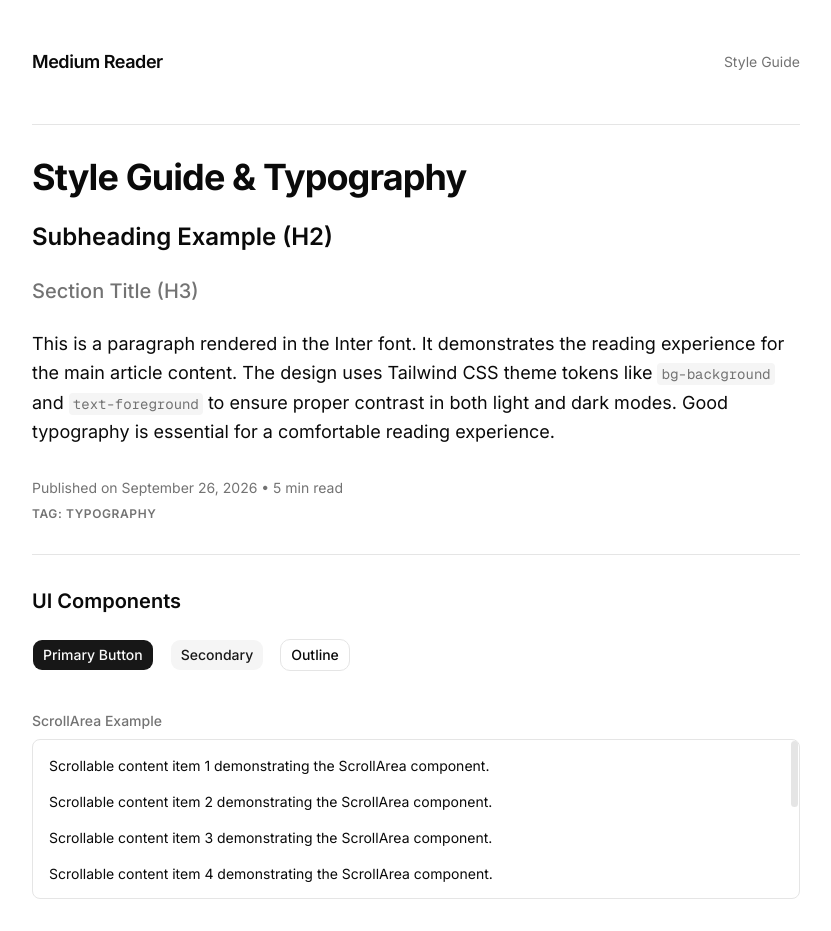
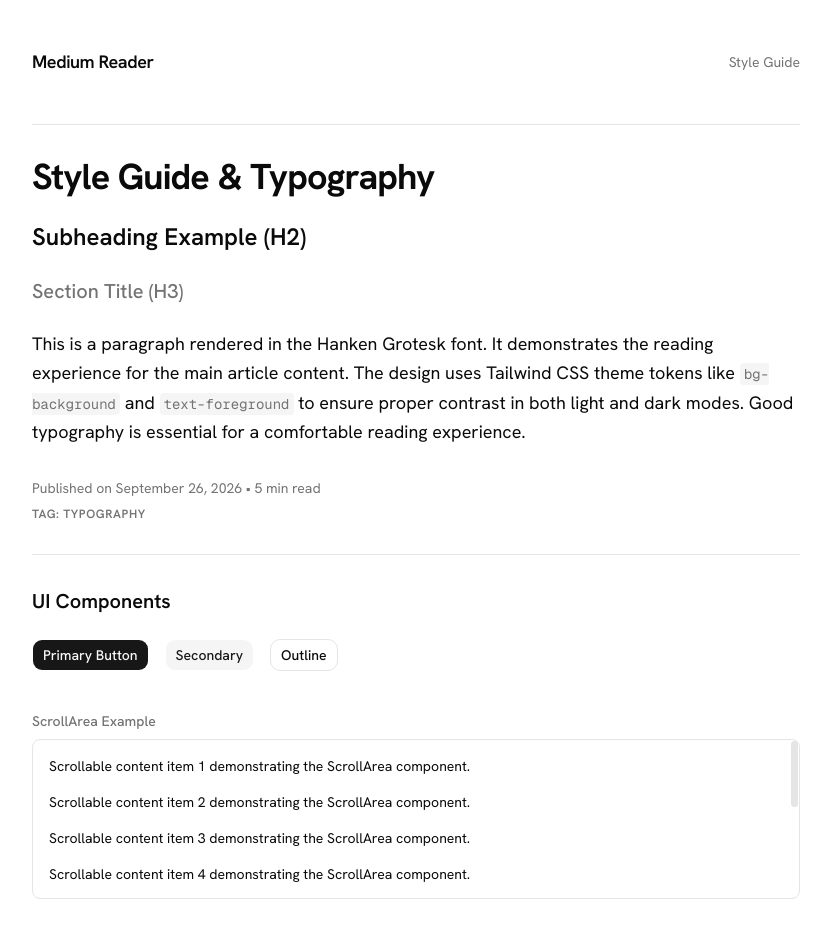
Before and after one commit to richmondsogo/medium-reader, a Next.js app: page /style-guide in a window 1280 px wide. Shown: the whole page, without its empty margins (224-1055 px from the left). Built offline with nearby package versions, Linux system fonts and the light colour scheme.

Commit message:
feat: smooth scroll, swap Inter for Hanken Grotesk

```diff
--- a/src/app/(reader)/reader-shell.tsx
+++ b/src/app/(reader)/reader-shell.tsx
@@ -14,7 +14,7 @@ export function ReaderShell({ children }: { children: ReactNode }) {
       <main
         className={`${
           isArticle ? "flex" : "hidden md:flex"
-        } flex-1 flex-col min-w-0 h-full overflow-auto bg-background
+        } flex-1 flex-col min-w-0 h-full overflow-auto scroll-smooth bg-background
           [scrollbar-width:thin] [scrollbar-color:transparent_transparent]
           hover:[scrollbar-color:var(--border)_transparent]
           [&::-webkit-scrollbar]:w-1.5
--- a/src/app/(reader)/sidebar.tsx
+++ b/src/app/(reader)/sidebar.tsx
@@ -19,7 +19,7 @@ export function Sidebar({ className }: { className?: string } = {}) {
         <span className="font-sans text-[15px] font-medium text-foreground">Digest</span>
       </div>
       <div
-        className="flex-1 min-h-0 overflow-y-auto
+        className="flex-1 min-h-0 overflow-y-auto scroll-smooth
           [scrollbar-width:thin] [scrollbar-color:transparent_transparent]
           hover:[scrollbar-color:var(--border)_transparent]
           [&::-webkit-scrollbar]:w-1.5
--- a/src/app/globals.css
+++ b/src/app/globals.css
@@ -5,9 +5,9 @@
 @theme inline {
   --color-background: var(--background);
   --color-foreground: var(--foreground);
-  --font-sans: var(--font-inter);
+  --font-sans: var(--font-hanken-grotesk);
   --font-mono: var(--font-geist-mono);
-  --font-heading: var(--font-inter);
+  --font-heading: var(--font-hanken-grotesk);
   --color-sidebar-ring: var(--sidebar-ring);
   --color-sidebar-border: var(--sidebar-border);
   --color-sidebar-accent-foreground: var(--sidebar-accent-foreground);
--- a/src/app/layout.tsx
+++ b/src/app/layout.tsx
@@ -1,9 +1,9 @@
 import type { Metadata } from "next";
-import { Inter, Geist_Mono } from "next/font/google";
+import { Hanken_Grotesk, Geist_Mono } from "next/font/google";
 import "./globals.css";
 
-const inter = Inter({
-  variable: "--font-inter",
+const hankenGrotesk = Hanken_Grotesk({
+  variable: "--font-hanken-grotesk",
   subsets: ["latin"],
   display: "swap",
 });
@@ -24,7 +24,7 @@ export default function RootLayout({ children }: LayoutProps<"/">) {
     <html
       lang="en"
       suppressHydrationWarning
-      className={`${inter.variable} ${geistMono.variable} h-full antialiased`}
+      className={`${hankenGrotesk.variable} ${geistMono.variable} h-full antialiased scroll-smooth`}
     >
       <body className="min-h-full flex flex-col">{children}</body>
     </html>
--- a/src/app/style-guide/page.tsx
+++ b/src/app/style-guide/page.tsx
@@ -1,19 +1,19 @@
-import { Inter } from "next/font/google";
+import { Hanken_Grotesk } from "next/font/google";
 import { Button } from "@/components/ui/button";
 import { Separator } from "@/components/ui/separator";
 import { ScrollArea } from "@/components/ui/scroll-area";
 
-const inter = Inter({ subsets: ["latin"], variable: "--font-inter" });
+const hankenGrotesk = Hanken_Grotesk({ subsets: ["latin"], variable: "--font-hanken-grotesk" });
 
 export default function StyleGuidePage() {
   return (
     <div
-      className={`min-h-screen bg-background text-foreground p-8 ${inter.variable}`}
+      className={`min-h-screen bg-background text-foreground p-8 ${hankenGrotesk.variable}`}
     >
       <div className="max-w-3xl mx-auto space-y-8">
         {/* Nav-style row */}
         <nav
-          className={`${inter.className} flex items-center justify-between py-4`}
+          className={`${hankenGrotesk.className} flex items-center justify-between py-4`}
         >
           <div className="font-semibold text-lg tracking-tight">
             Medium Reader
@@ -37,7 +37,7 @@ export default function StyleGuidePage() {
             Section Title (H3)
           </h3>
           <p className="text-lg leading-relaxed text-foreground">
-            This is a paragraph rendered in the Inter font. It
+            This is a paragraph rendered in the Hanken Grotesk font. It
             demonstrates the reading experience for the main article content.
             The design uses Tailwind CSS theme tokens like{" "}
             <code className="text-sm bg-muted text-muted-foreground px-1 py-0.5 rounded">
@@ -53,7 +53,7 @@ export default function StyleGuidePage() {
         </div>
 
         {/* Small UI text & Metadata */}
-        <div className={`${inter.className} space-y-2`}>
+        <div className={`${hankenGrotesk.className} space-y-2`}>
           <div className="text-sm text-muted-foreground">
             Published on September 26, 2026 • 5 min read
           </div>
@@ -65,7 +65,7 @@ export default function StyleGuidePage() {
         <Separator className="bg-border" />
 
         {/* UI Components */}
-        <div className={`${inter.className} space-y-6`}>
+        <div className={`${hankenGrotesk.className} space-y-6`}>
           <h2 className="text-xl font-semibold">UI Components</h2>
           <div className="flex space-x-4">
             <Button className="focus-visible:ring-2 focus-visible:ring-ring focus-visible:ring-offset-2">
```
Also changed, not shown: 1 other file (tests, documents, lock files or other folders).
